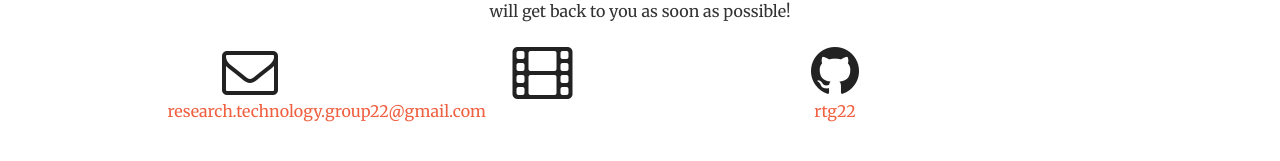
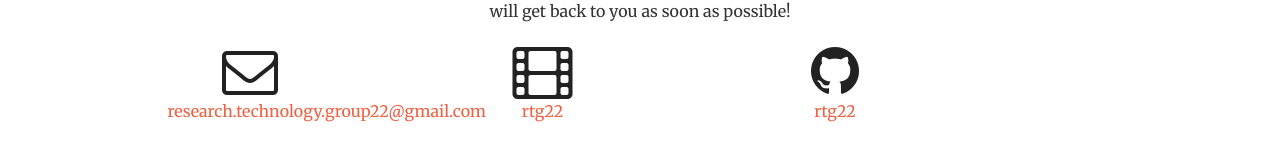
Before and after one commit to RTG22/ps22, a Jekyll site: the page built from index.html, in a window 1280 px wide and 900 px high, scrolled down 1957 px. Shown: the part 657-818 px from the top of the window. Built offline with Jekyll 4.4.1, drawn with Linux system fonts in a browser that asks for light colours.

Commit message:
Add aparat username

```diff
--- a/_config.yml
+++ b/_config.yml
@@ -7,6 +7,7 @@ url: "" # the base hostname & protocol for your site
 
 twitter_username:
 github_username: rtg22
+aparat_username: rtg22
 
 # Build settings
 markdown: kramdown
```
